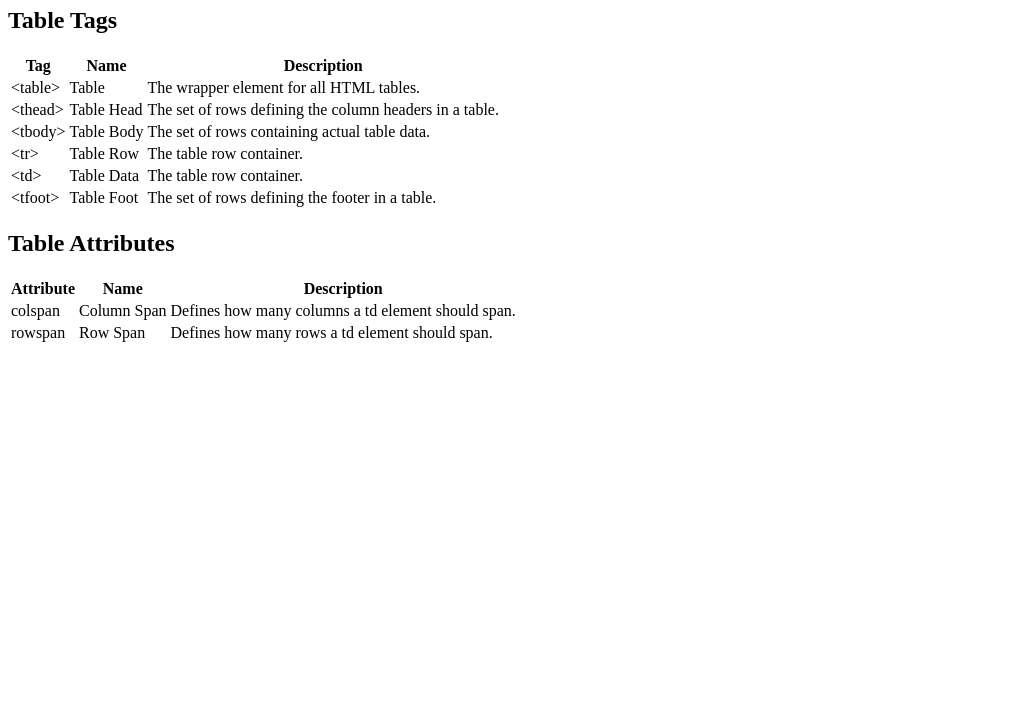
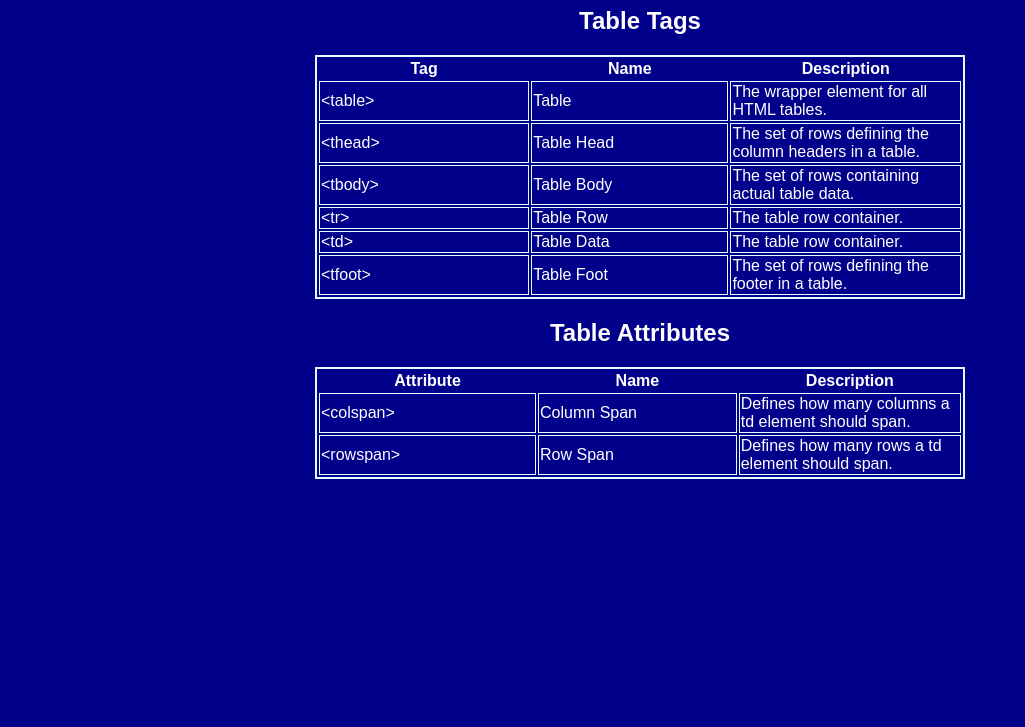
Before and after one commit to ajmccraw/cheat-sheet, a plain HTML site: page index.html in a window 1280 px wide. Shown: the part 73-800 px from the top of the page, without its empty margins (0-1025 px from the left). Drawn offline with Linux system fonts and the light colour scheme.

Commit message:
added css

```diff
--- a/index.html
+++ b/index.html
@@ -5,7 +5,7 @@
     <meta http-equiv="X-UA-Compatible" content="IE=edge">
     <meta name="viewport" content="width=device-width, initial-scale=1.0">
     <title>Table Cheat Sheet for HTML</title>
-    <link rel="stylesheet" href="./styl.css" type="text/css">
+    <link rel="stylesheet" href="./style.css" type="text/css">
 </head>
 <body>
     <h1>HTML Cheat Sheet | Table Tags & Attributes</h1>
@@ -68,14 +68,14 @@
         <tbody>
             <tr>
                 <td>
-                    <span class="code">colspan</span>
+                    <span class="code">&lt;colspan&gt;</span>
                 </td>
                 <td>Column Span</td>
                 <td>Defines how many columns a td element should span.</td>
             </tr>
             <tr>
                 <td>
-                    <span class="code">rowspan</span>
+                    <span class="code">&lt;rowspan&gt;</span>
                 </td>
                 <td>Row Span</td>
                 <td>Defines how many rows a td element should span.</td>
--- a/style.css
+++ b/style.css
@@ -0,0 +1,28 @@
+body {
+    font-family: Arial, sans-serif;
+    background-color: darkblue;
+    color: white;
+}
+
+th {
+    display: table-cell;
+    vertical-align: inherit;
+    font-weight: bold;
+    text-align: -internal-center;
+}
+
+table {
+    border: 2px solid lightcyan;
+    width: 650px;
+    margin: 0 auto;
+}
+
+h1, h2 {
+    text-align: center;
+}
+
+td {
+    border: 1px solid lightcyan;
+    width: 650px;
+    margin: 0 auto;
+}
```
